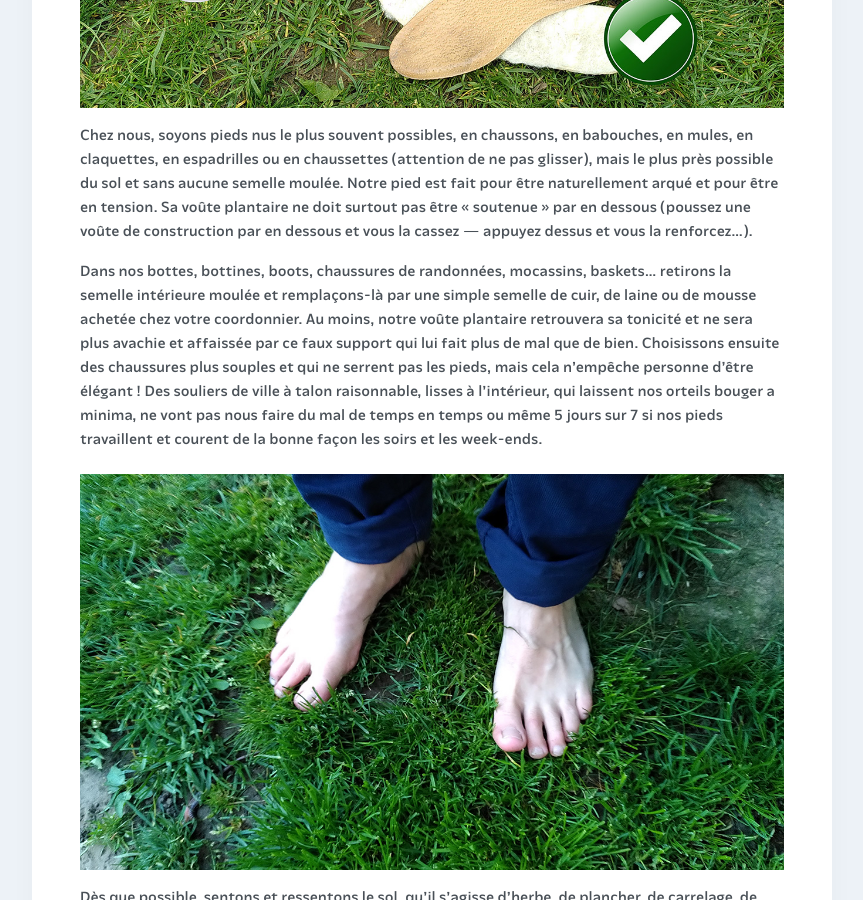
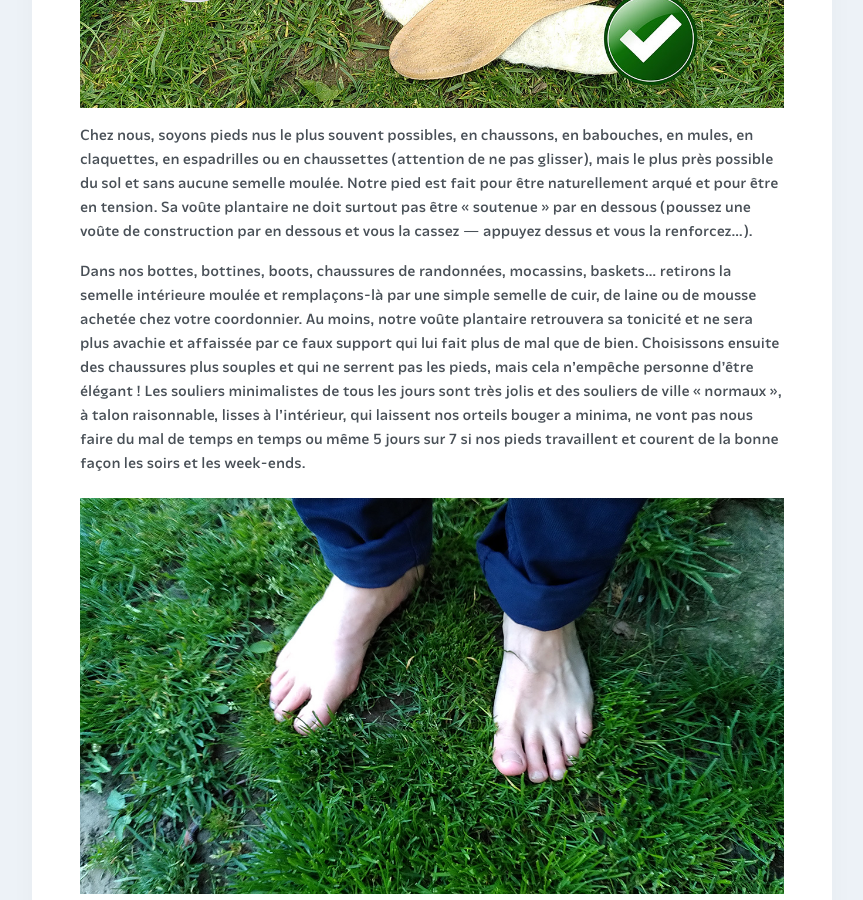
Before and after one commit to courirpaleo/courirpaleo.github.io, a Jekyll site: the page built from _pages/ressources.md, in a window 1280 px wide and 900 px high, scrolled down 1216 px. Shown: the whole window, without its empty margins (208-1071 px from the left). Built offline with Jekyll 4.4.1, drawn with Linux system fonts in a browser that asks for light colours; some web fonts are replaced.

Commit message:
Update ressources.md

```diff
--- a/_pages/ressources.md
+++ b/_pages/ressources.md
@@ -12,7 +12,7 @@
 ![Courir Paleo](/assets/images/CourirPaleo_semelles_bottines_1200px.jpg)
 Chez nous, soyons pieds nus le plus souvent possibles, en chaussons, en babouches, en mules, en claquettes, en espadrilles ou en chaussettes (attention de ne pas glisser), mais le plus près possible du sol et sans aucune semelle moulée. Notre pied est fait pour être naturellement arqué et pour être en tension. Sa voûte plantaire ne doit surtout pas être «&nbsp;soutenue&nbsp;» par en dessous (poussez une voûte de construction par en dessous et vous la cassez&nbsp;&mdash;&nbsp;appuyez dessus et vous la renforcez...).
 
-Dans nos bottes, bottines, boots, chaussures de randonnées, mocassins, baskets... retirons la semelle intérieure moulée et remplaçons-là par une simple semelle de cuir, de laine ou de mousse achetée chez votre coordonnier. Au moins, notre voûte plantaire retrouvera sa tonicité et ne sera plus avachie et affaissée par ce faux support qui lui fait plus de mal que de bien. Choisissons ensuite des chaussures plus souples et qui ne serrent pas les pieds, mais cela n'empêche personne d'être élégant&nbsp;! Des souliers de ville à talon raisonnable, lisses à l'intérieur, qui laissent nos orteils bouger a minima, ne vont pas nous faire du mal de temps en temps ou même 5 jours sur 7 si nos pieds travaillent et courent de la bonne façon les soirs et les week-ends.
+Dans nos bottes, bottines, boots, chaussures de randonnées, mocassins, baskets... retirons la semelle intérieure moulée et remplaçons-là par une simple semelle de cuir, de laine ou de mousse achetée chez votre coordonnier. Au moins, notre voûte plantaire retrouvera sa tonicité et ne sera plus avachie et affaissée par ce faux support qui lui fait plus de mal que de bien. Choisissons ensuite des chaussures plus souples et qui ne serrent pas les pieds, mais cela n'empêche personne d'être élégant&nbsp;! Les souliers minimalistes de tous les jours sont très jolis et des souliers de ville «&nbsp;normaux&nbsp;», à talon raisonnable, lisses à l'intérieur, qui laissent nos orteils bouger a minima, ne vont pas nous faire du mal de temps en temps ou même 5 jours sur 7 si nos pieds travaillent et courent de la bonne façon les soirs et les week-ends.
 
 ![Courir Paleo](/assets/images/Courir-Paleo-pieds-nus-pelouse-1200px.jpg)
 Dès que possible, sentons et ressentons le sol, qu'il s'agisse d'herbe, de plancher, de carrelage, de feuilles... peu importe. Notre peau et tous nos récepteurs proprioceptifs nous aident à nous tenir en équilibre, à être tonique et dynamique. Plus nous nous coupons de nos sensations en éloignant et isolant nos pieds du sol par une grosse semelle, et plus nous le fragilisons, perdons en équilibre et en résistance. Pour se renforcer les ligaments, les muscles, les tendons et prévenir les entorses à la cheville, il faut justement courir avec des chaussures basses et plates et surtout pas montantes ou serrées, qui bloquent le fonctionnement naturel de la cheville et du pied&nbsp;!
```
